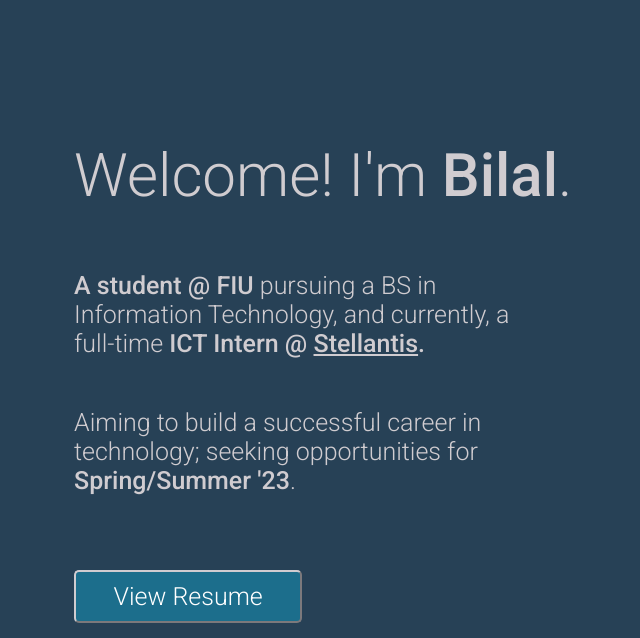
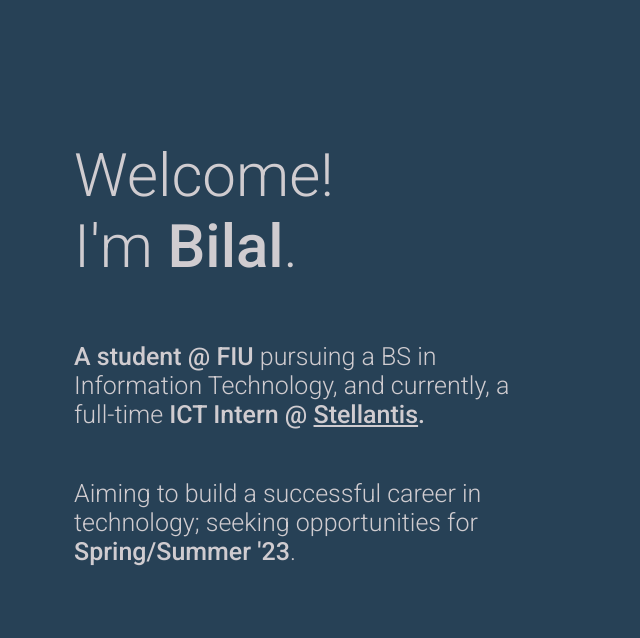
Before and after one commit to bilal98ali/bilal98ali.github.io, a plain HTML site: page index.html in a window 1280 px wide. Shown: the top 638 px of the page, without its empty margins (94-734 px from the left). Drawn offline with Linux system fonts and the light colour scheme.

Commit message:
Update index.html

```diff
--- a/index.html
+++ b/index.html
@@ -12,7 +12,7 @@
 <body>
   <section class="container">
     <section class="rightInfo">
-      <p id="header">Welcome! I'm <span style="font-weight: 500;">Bilal</span>.</p>
+      <p id="header">Welcome!<br>I'm <span style="font-weight: 500;">Bilal</span>.</p>
       <div class="aboutInfo">
 
         <p><span style="font-weight: 500;">A student @ FIU</span> pursuing a BS in Information Technology, and currently, a full-time <span style="font-weight: 500;">ICT Intern @
```
